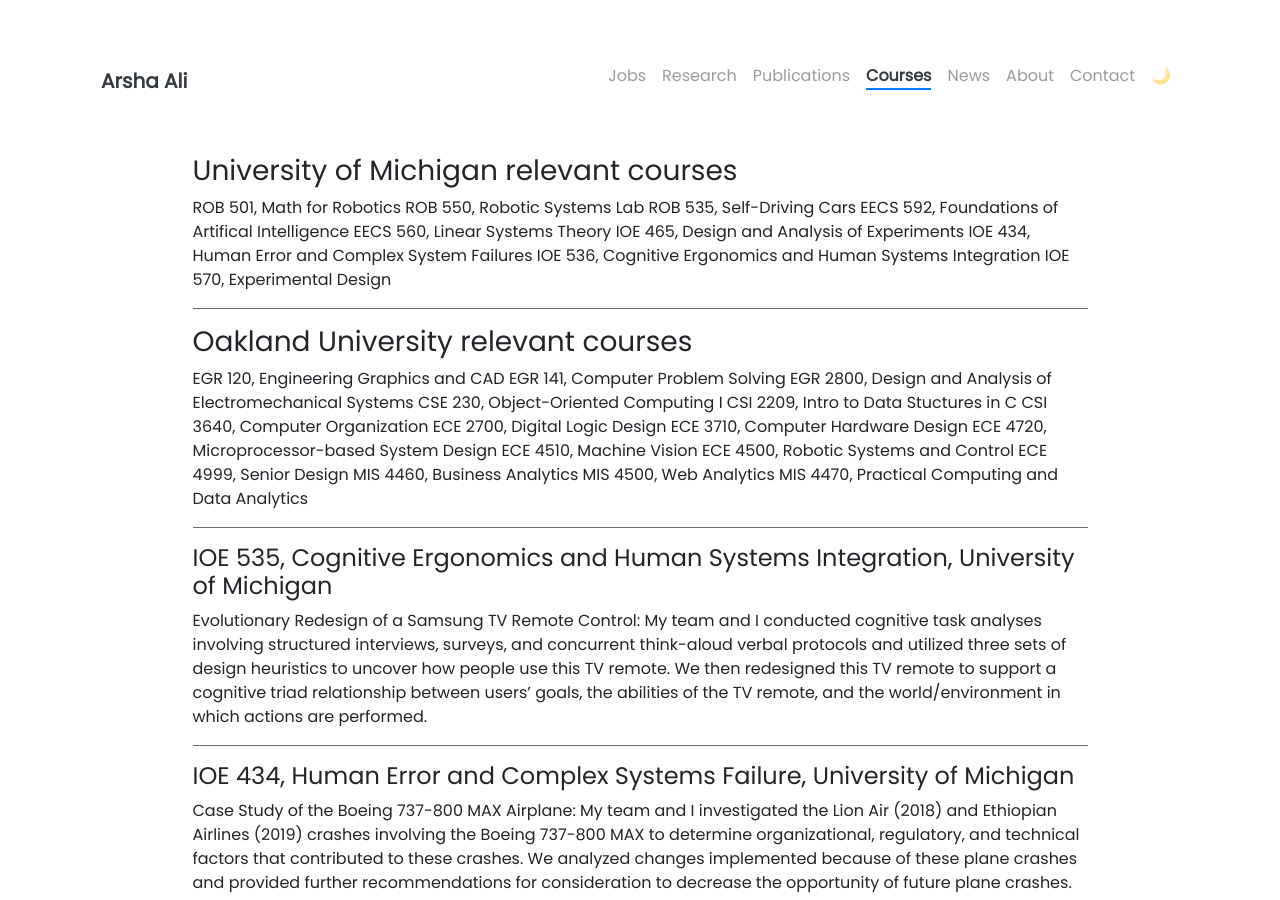
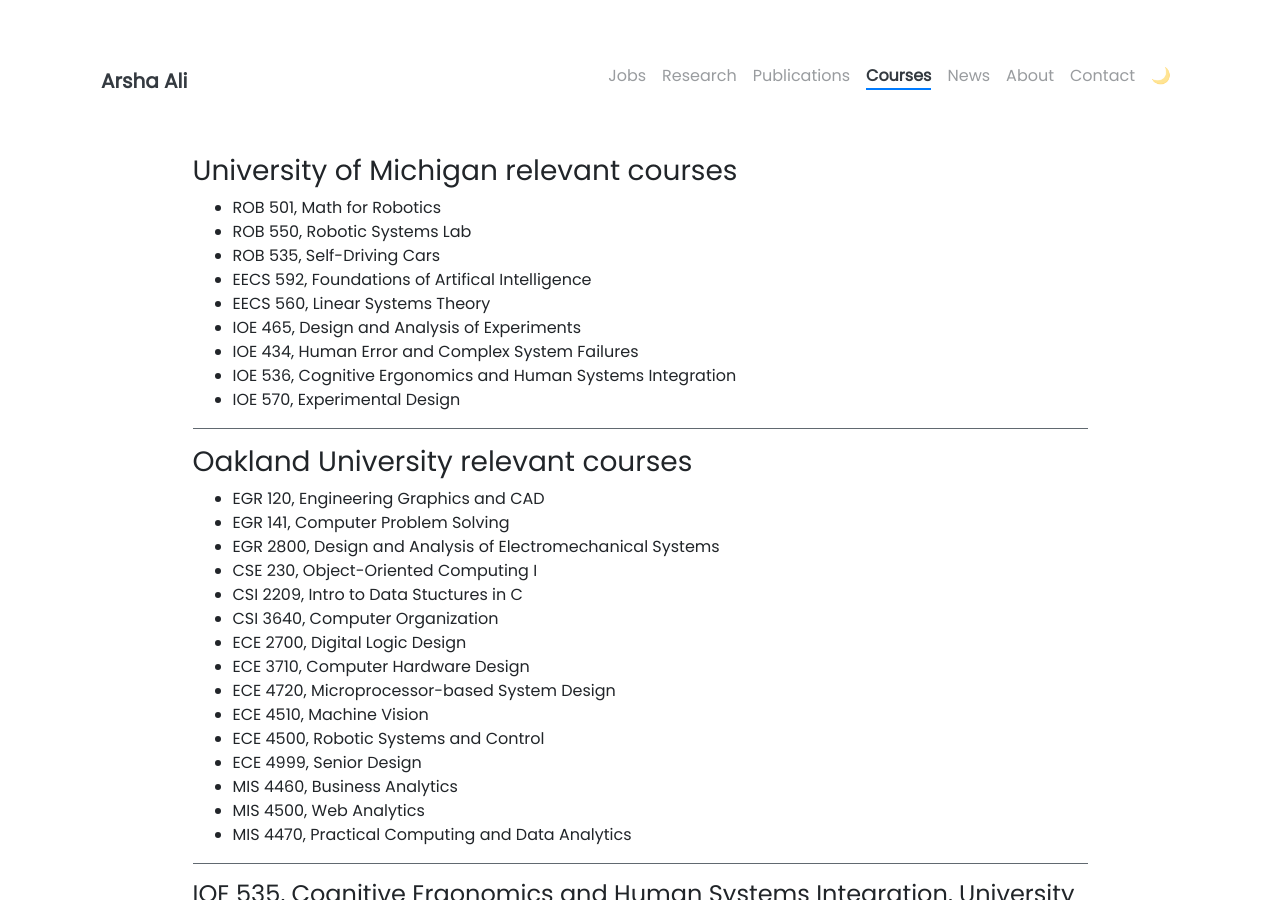
Before and after one commit to arshaali/arshaali.github.io, a Jekyll site: the page built from pages/courses.md, in a window 1280 px wide and 900 px high. Built offline with Jekyll 4.4.1, drawn with Linux system fonts in a browser that asks for light colours; nearby versions of some CDN libraries.

```diff
--- a/pages/courses.md
+++ b/pages/courses.md
@@ -7,35 +7,35 @@ weight: 4
 
 ### University of Michigan relevant courses
 
-ROB 501, Math for Robotics
-ROB 550, Robotic Systems Lab
-ROB 535, Self-Driving Cars
-EECS 592, Foundations of Artifical Intelligence
-EECS 560, Linear Systems Theory
-IOE 465, Design and Analysis of Experiments
-IOE 434, Human Error and Complex System Failures
-IOE 536, Cognitive Ergonomics and Human Systems Integration
-IOE 570, Experimental Design
+- ROB 501, Math for Robotics
+- ROB 550, Robotic Systems Lab
+- ROB 535, Self-Driving Cars
+- EECS 592, Foundations of Artifical Intelligence
+- EECS 560, Linear Systems Theory
+- IOE 465, Design and Analysis of Experiments
+- IOE 434, Human Error and Complex System Failures
+- IOE 536, Cognitive Ergonomics and Human Systems Integration
+- IOE 570, Experimental Design
 
 ---
 
 ### Oakland University relevant courses
 
-EGR 120, Engineering Graphics and CAD
-EGR 141, Computer Problem Solving
-EGR 2800, Design and Analysis of Electromechanical Systems
-CSE 230, Object-Oriented Computing I
-CSI 2209, Intro to Data Stuctures in C
-CSI 3640, Computer Organization
-ECE 2700, Digital Logic Design
-ECE 3710, Computer Hardware Design
-ECE 4720, Microprocessor-based System Design
-ECE 4510, Machine Vision
-ECE 4500, Robotic Systems and Control
-ECE 4999, Senior Design
-MIS 4460, Business Analytics
-MIS 4500, Web Analytics
-MIS 4470, Practical Computing and Data Analytics
+- EGR 120, Engineering Graphics and CAD
+- EGR 141, Computer Problem Solving
+- EGR 2800, Design and Analysis of Electromechanical Systems
+- CSE 230, Object-Oriented Computing I
+- CSI 2209, Intro to Data Stuctures in C
+- CSI 3640, Computer Organization
+- ECE 2700, Digital Logic Design
+- ECE 3710, Computer Hardware Design
+- ECE 4720, Microprocessor-based System Design
+- ECE 4510, Machine Vision
+- ECE 4500, Robotic Systems and Control
+- ECE 4999, Senior Design
+- MIS 4460, Business Analytics
+- MIS 4500, Web Analytics
+- MIS 4470, Practical Computing and Data Analytics
 
 ---
 
```
